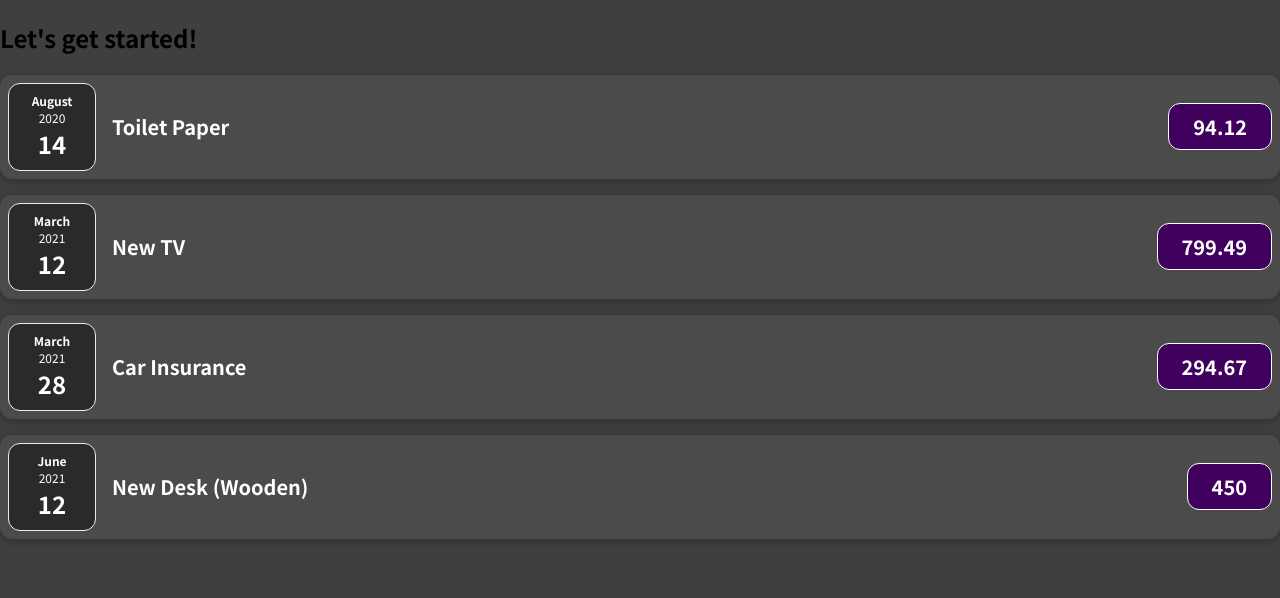
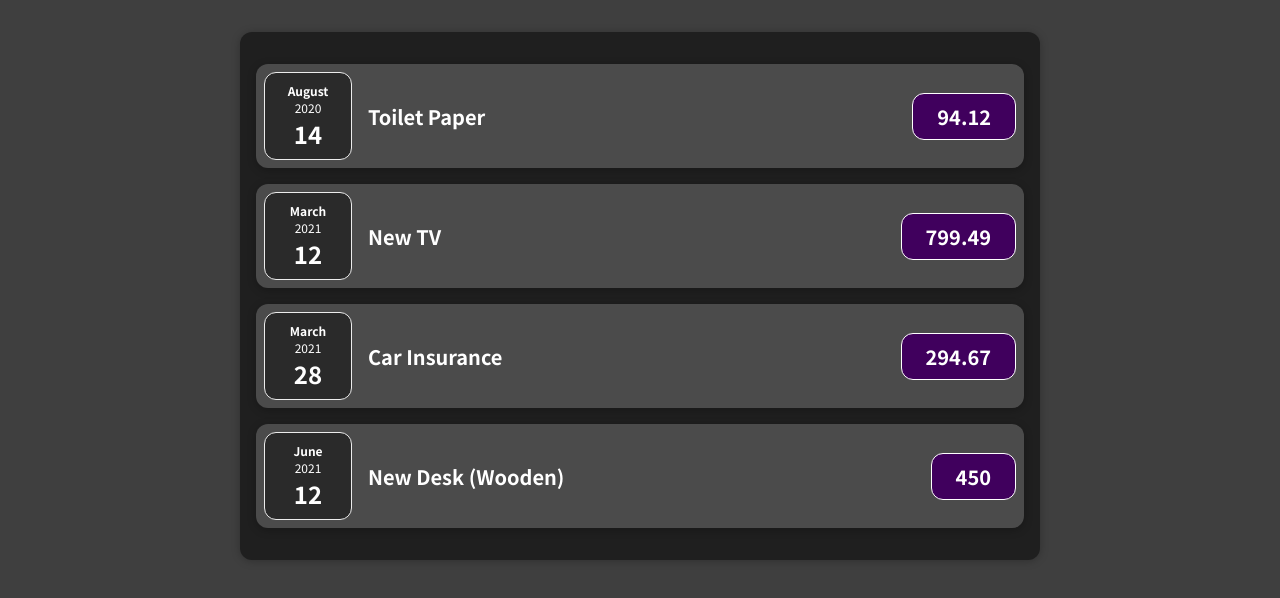
Before and after one commit to Ardeeter/udemyLearning, a React (Create React App) app in the folder reactJS/01-starting-setup/: page / in a window 1280 px wide. Shown: the top 598 px of the page. Built offline with nearby package versions, Linux system fonts and the light colour scheme.

Commit message:
broke App.js into smaller components

```diff
--- a/reactJS/01-starting-setup/src/App.js
+++ b/reactJS/01-starting-setup/src/App.js
@@ -1,4 +1,5 @@
-import ExpenseItem from './components/ExpenseItem'
+
+import Expenses from './components/Expenses'
 
 function App() {
 
@@ -29,11 +30,7 @@ function App() {
 
   return (
     <div>
-      <h2>Let's get started!</h2>
-      <ExpenseItem id={expenses[0].id} expenseDate={expenses[0].date} expenseTitle={expenses[0].title} expenseAmount={expenses[0].amount}/>
-      <ExpenseItem id={expenses[1].id} expenseDate={expenses[1].date} expenseTitle={expenses[1].title} expenseAmount={expenses[1].amount}/>
-      <ExpenseItem id={expenses[2].id} expenseDate={expenses[2].date} expenseTitle={expenses[2].title} expenseAmount={expenses[2].amount}/>
-      <ExpenseItem id={expenses[3].id} expenseDate={expenses[3].date} expenseTitle={expenses[3].title} expenseAmount={expenses[3].amount}/>
+      <Expenses expenses={expenses}/>
     </div>
   );
 }
--- /dev/null
+++ b/reactJS/01-starting-setup/src/components/Expenses.css
@@ -0,0 +1,9 @@
+.expenses {
+    padding: 1rem;
+    background-color: rgb(31, 31, 31);
+    margin: 2rem auto;
+    width: 50rem;
+    max-width: 95%;
+    border-radius: 12px;
+    box-shadow: 0 1px 8px rgba(0, 0, 0, 0.25);
+  }
--- /dev/null
+++ b/reactJS/01-starting-setup/src/components/Expenses.js
@@ -0,0 +1,18 @@
+import React from 'react'
+import ExpenseItem from './ExpenseItem'
+import './Expenses.css'
+
+const Expenses = (props) => {
+  return (
+    <>
+    <div className="expenses">
+        <ExpenseItem id={props.expenses[0].id} expenseDate={props.expenses[0].date} expenseTitle={props.expenses[0].title} expenseAmount={props.expenses[0].amount}/>
+        <ExpenseItem id={props.expenses[1].id} expenseDate={props.expenses[1].date} expenseTitle={props.expenses[1].title} expenseAmount={props.expenses[1].amount}/>
+        <ExpenseItem id={props.expenses[2].id} expenseDate={props.expenses[2].date} expenseTitle={props.expenses[2].title} expenseAmount={props.expenses[2].amount}/>
+        <ExpenseItem id={props.expenses[3].id} expenseDate={props.expenses[3].date} expenseTitle={props.expenses[3].title} expenseAmount={props.expenses[3].amount}/>
+    </div>
+    </>
+  )
+}
+
+export default Expenses
```
Also changed, not shown: 1 other file (tests, documents, lock files or other folders).
